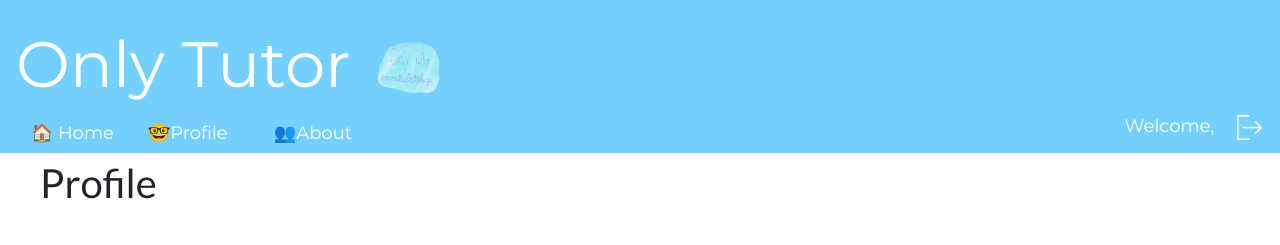
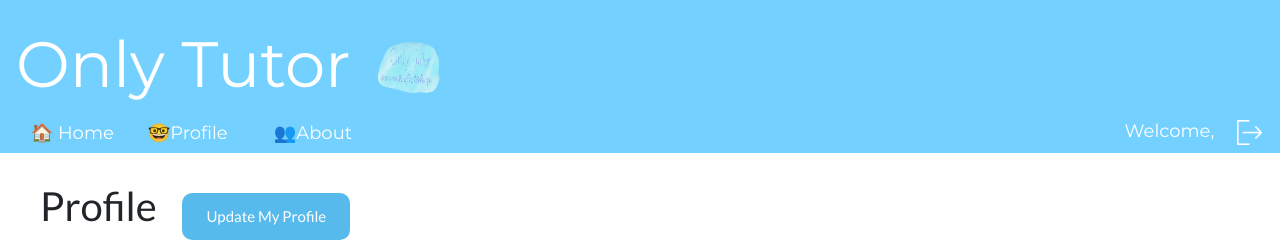
Before and after one commit to 6210612609/projectX, a Django app: page /students/profile/ in a window 1280 px wide. Shown: the top 245 px of the page. Run offline with Django 3.2, Linux system fonts and the light colour scheme; the visitor is signed in with stand-in values (Sample User, id 1).

Commit message:
my layout

```diff
--- a/proX/users/templates/main/layout.html
+++ b/proX/users/templates/main/layout.html
@@ -8,7 +8,6 @@
 <link rel="stylesheet" href="https://fonts.googleapis.com/css?family=Montserrat">
 <link rel="stylesheet" href="https://cdnjs.cloudflare.com/ajax/libs/font-awesome/4.7.0/css/font-awesome.min.css">
 <link rel="stylesheet" href="{% static 'styles/styles.css' %}"/>
-<script src="https://cdn.jsdelivr.net/npm/bootstrap@5.0.2/dist/js/bootstrap.bundle.min.js" integrity="sha384-MrcW6ZMFYlzcLA8Nl+NtUVF0sA7MsXsP1UyJoMp4YLEuNSfAP+JcXn/tWtIaxVXM" crossorigin="anonymous"></script>
 <link href="https://cdn.jsdelivr.net/npm/bootstrap@5.0.2/dist/css/bootstrap.min.css" rel="stylesheet" integrity="sha384-EVSTQN3/azprG1Anm3QDgpJLIm9Nao0Yz1ztcQTwFspd3yD65VohhpuuCOmLASjC" crossorigin="anonymous">
 <style>
 body,h1,h2,h3,h4,h5,h6 {font-family: "Lato", sans-serif}
@@ -26,7 +25,6 @@ div.c {
 </style>
 <body>
 
-
 <!-- Navbar -->
 
   <div class="w3-bar w3-large" style="height:8.5em;background-color: #74d1ff;color: white;">
@@ -40,11 +38,11 @@ div.c {
 
     {% if request.user.is_authenticated %}
 
-      <span style="color: white;margin-left: 45%;position: absolute;right: 0;padding-top: 5px;">&emsp;Welcome, {{request.user.nick_Name}}&emsp;<a href="{% url 'logout' %}"><img style="width:25px;height:25px ;" src="{% static 'images/logout.png' %}"></a>&emsp;</span>
+      <span style="color: white;position: absolute;right: 0;padding-top: 10px;">&emsp;Welcome, {{request.user.nick_Name}}&emsp;<a href="{% url 'logout' %}"><img style="width:25px;height:25px ;" src="{% static 'images/logout.png' %}"></a>&emsp;</span>
       {% block profile %}
       {% endblock %}
     {%else%}
-    <span class="w3-right-align" style="color: white;margin-left: 47%;">&emsp;You are not login.</span> <a href="{% url 'login' %}"><img style="width:25px;height:25px ;" src="{% static 'images/login.png' %}"></a>
+    <span class="w3-right-align" style="color: white;position: absolute;right: 0;padding-top: 10px;">&emsp;You are not login. <a href="{% url 'login' %}"><img style="width:25px;height:25px ;" src="{% static 'images/login.png' %}"></a>&emsp;</span>
       <a href="{% url 'login' %}" class="w3-bar-item w3-button w3-padding-large w3-hide-small w3-hover-white"style="margin-left:-18.5em;">&#129299;Profile</a>
     {%endif%}
 
--- a/proX/users/templates/students/profile.html
+++ b/proX/users/templates/students/profile.html
@@ -21,9 +21,9 @@ div.p {
 </style>
 
 
-
-<a style="margin-left:1em; font-size: 40px; ">Profile<br></a>
-<br><br><br>
+<br>
+<a style="margin-left:1em; font-size: 40px; ">Profile</a><a style="margin-left:2%;background-color: #56baed;color: white;border-radius: 10px;" class="w3-bar-item w3-button w3-hide-small w3-padding-large " href="{% url 's_profile_update' %}"><label>Update My Profile</label></a>
+<br><br><br><br>
     <div class = "p" >
         <img style="border-radius: 15px ;" class = "profile-pic" src="{{request.user.profile_pic.url}}"width="250"  height="250">
     </div>
@@ -34,9 +34,9 @@ NickName : {{request.user.nick_Name}}<br>
 Age : {{request.user.age}}<br>
 Degree : {{ request.user.degree }}<br>
 </div>
-<br><br><br><br><br>
 
 
+<br><br><br><br><br>
 
 <a style="margin-left:2%; font-size: 40px; ">My Course</a>
 <br><br>
@@ -47,5 +47,5 @@ Degree : {{ request.user.degree }}<br>
     <br>
     {% endfor %}
 <br>
-<a style="border-radius: 15px ;margin-left:3em;background-color: #56baed;color: white;" class="w3-bar-item w3-button w3-hide-small w3-padding-large " href="{% url 's_profile_update' %}">Update Profile &#128736;</a>
+
 {% endblock %}
```
